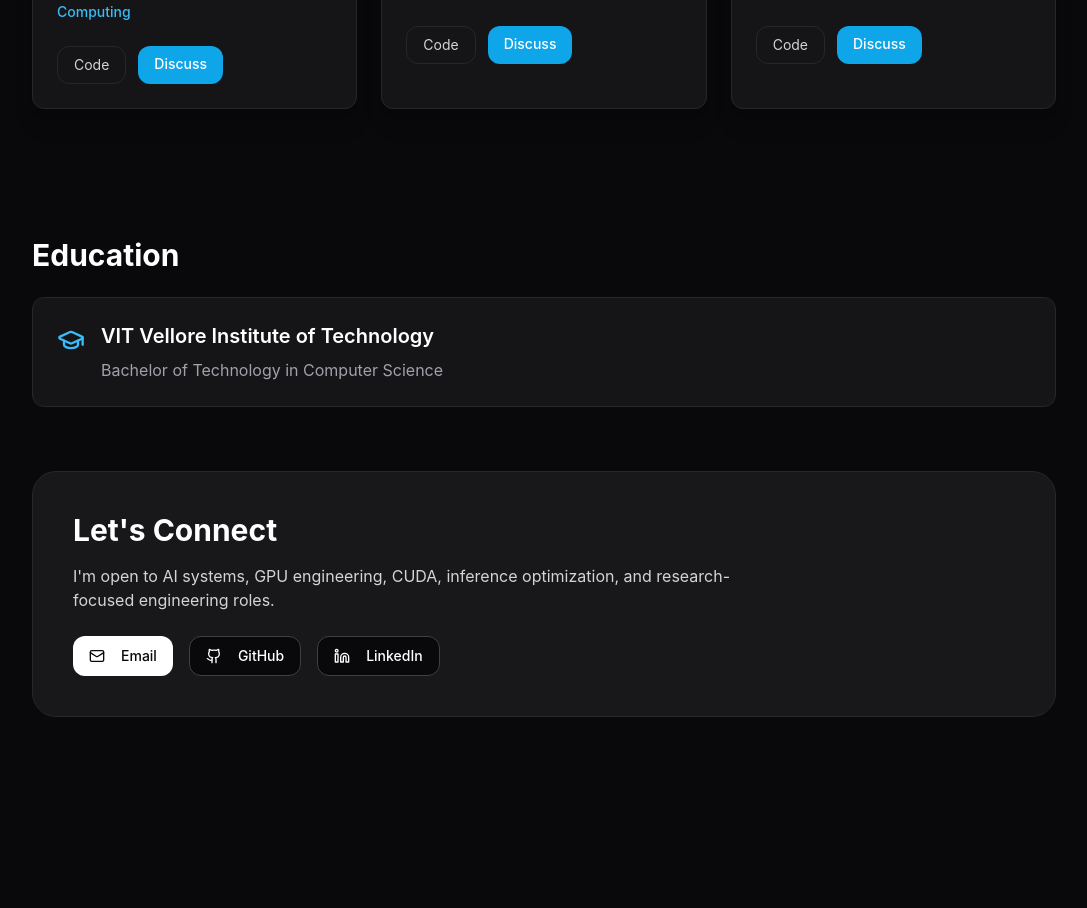
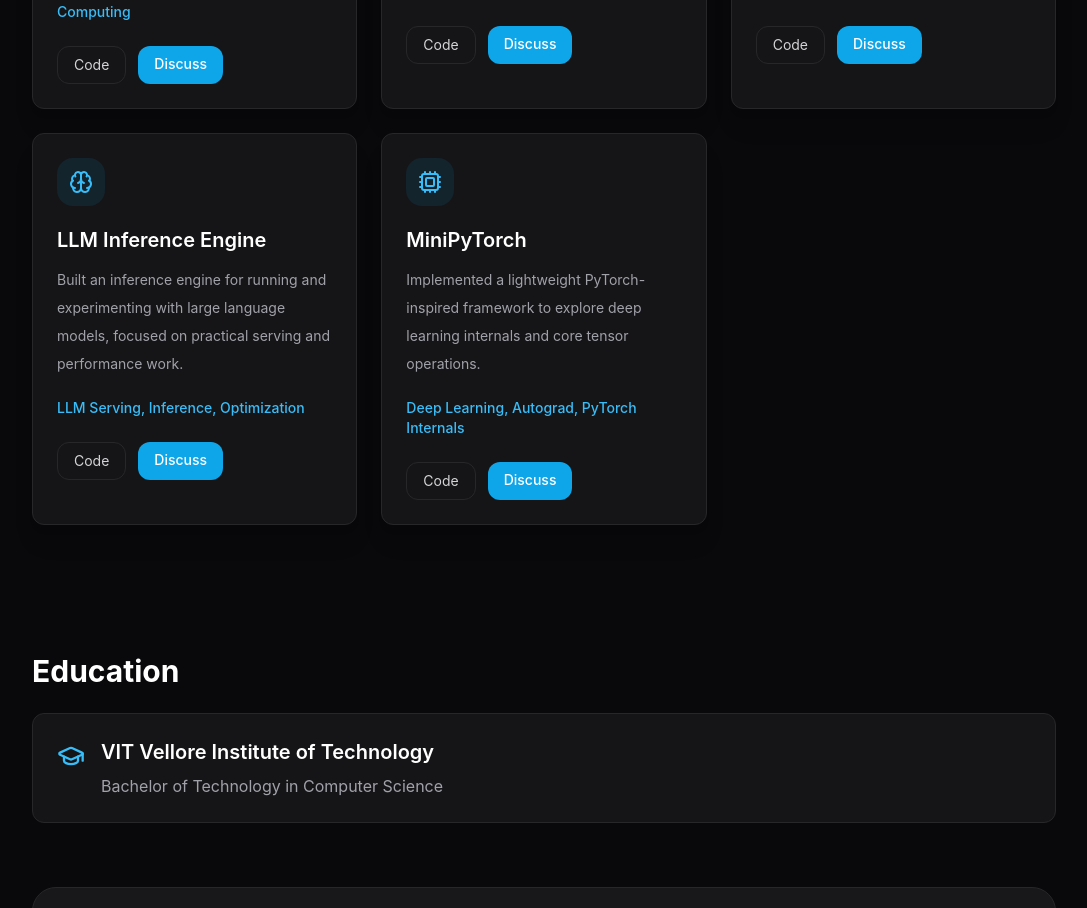
Before and after one commit to vaibhavviji2809-eng/portfolio, a React (Vite) app: page / in a window 1280 px wide. Shown: the part 2700-3608 px from the top of the page, without its empty margins (96-1183 px from the left). Before the commit the page ends 3513 px from the top, so only its background shows below. Built offline with nearby package versions, Linux system fonts and the light colour scheme.

Commit message:
Add LLM inference and MiniPyTorch projects

```diff
--- a/src/Portfolio.tsx
+++ b/src/Portfolio.tsx
@@ -82,6 +82,20 @@ export default function Portfolio() {
       tech: "YOLOv8, MobileNetV2, NVIDIA T4",
       repo: "https://github.com/vaibhavviji2809-eng/sign-language-project",
       icon: <Code2 className="h-6 w-6" />,
+    },
+    {
+      title: "LLM Inference Engine",
+      desc: "Built an inference engine for running and experimenting with large language models, focused on practical serving and performance work.",
+      tech: "LLM Serving, Inference, Optimization",
+      repo: "https://github.com/vaibhavviji2809-eng/llm-inference-engine",
+      icon: <Brain className="h-6 w-6" />,
+    },
+    {
+      title: "MiniPyTorch",
+      desc: "Implemented a lightweight PyTorch-inspired framework to explore deep learning internals and core tensor operations.",
+      tech: "Deep Learning, Autograd, PyTorch Internals",
+      repo: "https://github.com/vaibhavviji2809-eng/MiniPyTorch",
+      icon: <Cpu className="h-6 w-6" />,
     },
   ];
 
```
